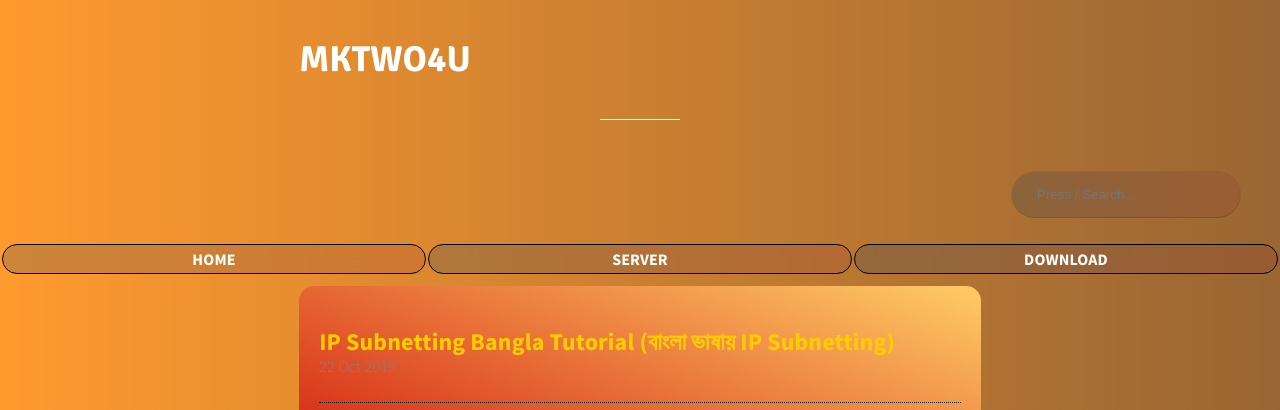
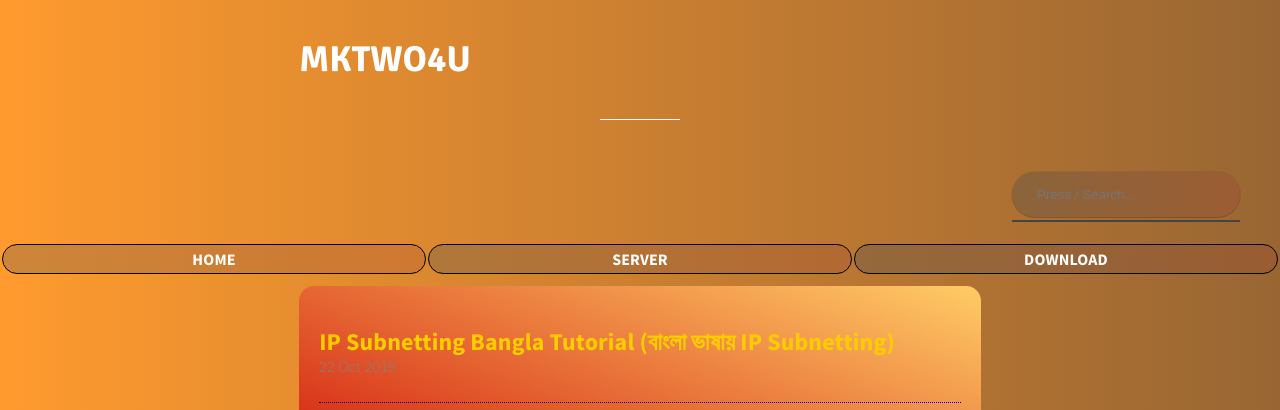
Before and after one commit to bdmilan/blog, a Jekyll site: the page built from index.html, in a window 1280 px wide. Shown: the top 410 px of the page. Built offline with Jekyll 4.4.1, drawn with Linux system fonts in a browser that asks for light colours; the list of posts is cut into pages by our own code.

Commit message:
Update header.html

```diff
--- a/_includes/header.html
+++ b/_includes/header.html
@@ -24,7 +24,7 @@
 
 <div style="position:relative; float:right; max-width: 250px; max-height: 75px; margin-right: 40px; font-size: 16px;">
 	  	<input type=" text" =""="" id="search-input" placeholder="Press / Search...">
-<ul style="background-color: #444; border: 0px solid #444; border-radius: 25px;" id="results-container"></ul></div>
+<ul style="background: linear-gradient(to bottom, #666699 0%, #336600 100%); border: 1px solid #444;" id="results-container"></ul></div>
 
 
 
```
